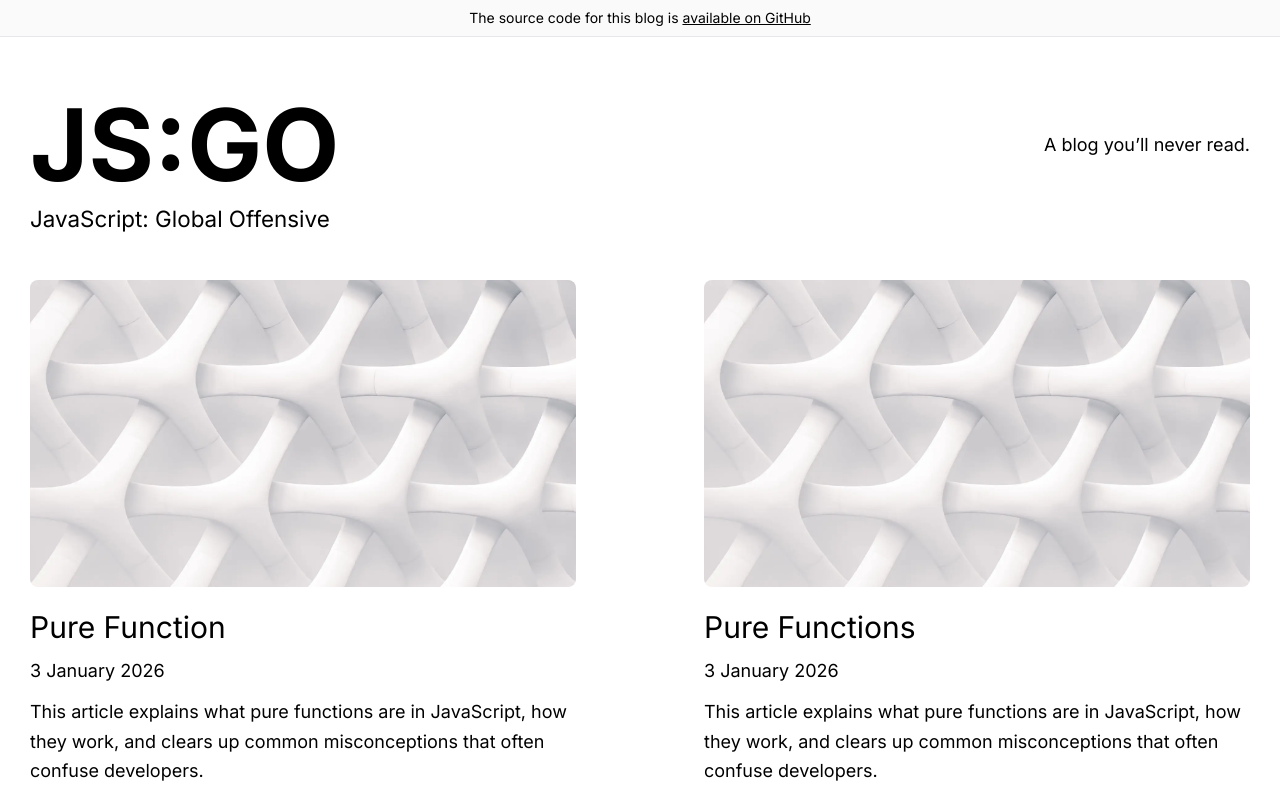
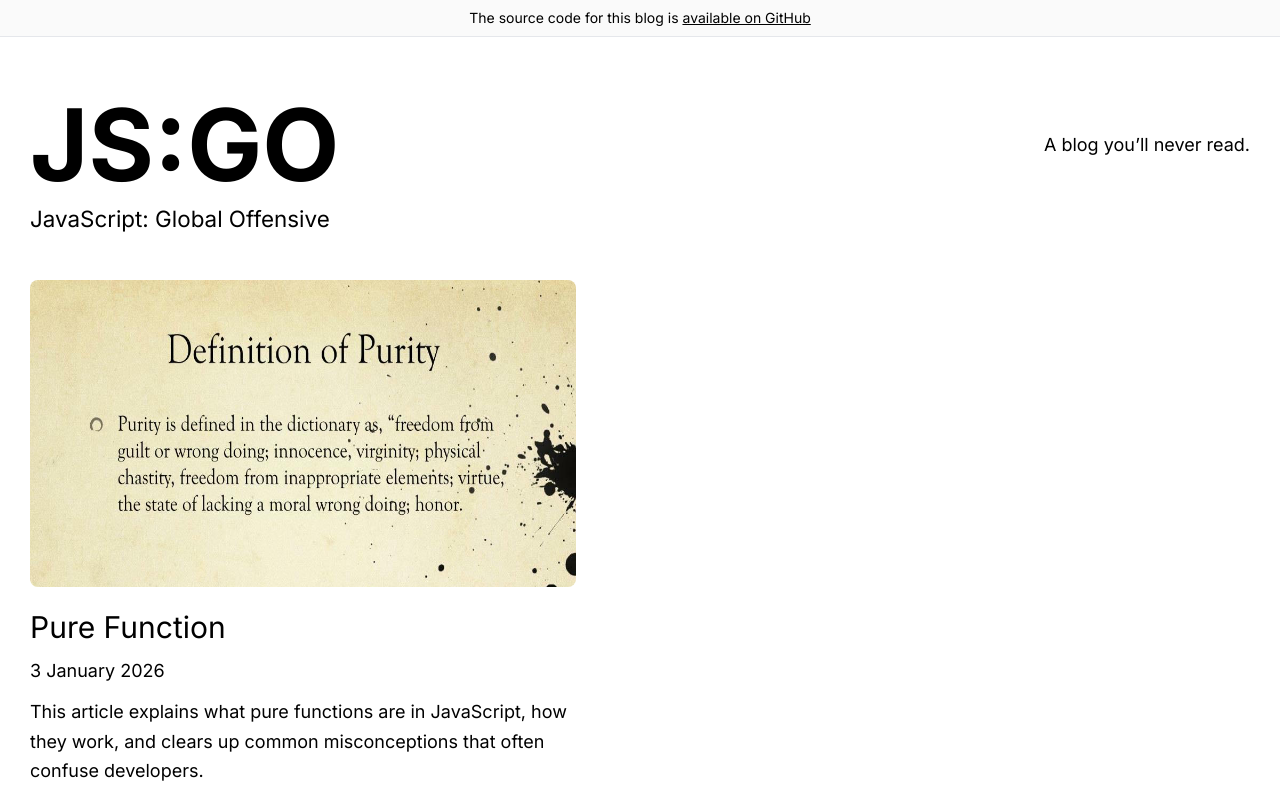
Before and after one commit to ChepteaCatalin/jsgo-blog, a Next.js app: page / in a window 1280 px wide. Shown: the top 800 px of the page. Built offline with nearby package versions, Linux system fonts and the light colour scheme.

Commit message:
article image styling

```diff
--- a/app/posts/pure-function/page.mdx
+++ b/app/posts/pure-function/page.mdx
@@ -3,7 +3,7 @@ import PostImage from '@/components/PostImage';
 # Pure Function
 
 <PostImage
-    src="/covers/pure-function.webp"
+    src="/covers/pure-function.jpg"
     title="Pure Function" />
 
 3 January 2026
--- a/components/PostImage.module.css
+++ b/components/PostImage.module.css
@@ -2,7 +2,6 @@
     position: relative;
     width: 100%;
     aspect-ratio: 16 / 9;
-    object-fit: cover;
     overflow: hidden;
     margin-bottom: 32px;
     border-radius: 8px;
--- a/components/PostPreview.tsx
+++ b/components/PostPreview.tsx
@@ -24,7 +24,6 @@ export default function PostPreview({
             alt={`Cover Image for ${title}`}
             fill
             sizes="(max-width: 768px) 100vw, 50vw"
-            style={{ objectFit: 'cover' }}
           />
         </Link>
       </div>
--- a/data/posts-previews.ts
+++ b/data/posts-previews.ts
@@ -5,79 +5,7 @@ export const postsPreviews: PostPreview[] = [
     title: 'Pure Function',
     slug: 'pure-function',
     date: '2026-01-03',
-    coverImage: '/covers/pure-function.webp',
-    summary:
-      'This article explains what pure functions are in JavaScript, how they work, and clears up common misconceptions that often confuse developers.',
-  },
-  {
-    title: 'Pure Functions',
-    slug: 'pure-functions-1',
-    date: '2026-01-03',
-    coverImage: '/covers/pure-function.webp',
-    summary:
-      'This article explains what pure functions are in JavaScript, how they work, and clears up common misconceptions that often confuse developers.',
-  },
-  {
-    title: 'Pure Functions',
-    slug: 'pure-functions-2',
-    date: '2026-01-03',
-    coverImage: '/covers/pure-function.webp',
-    summary:
-      'This article explains what pure functions are in JavaScript, how they work, and clears up common misconceptions that often confuse developers.',
-  },
-  {
-    title: 'Pure Functions',
-    slug: 'pure-functions-3',
-    date: '2026-01-03',
-    coverImage: '/covers/pure-function.webp',
-    summary:
-      'This article explains what pure functions are in JavaScript, how they work, and clears up common misconceptions that often confuse developers.',
-  },
-  {
-    title: 'Pure Functions',
-    slug: 'pure-functions-4',
-    date: '2026-01-03',
-    coverImage: '/covers/pure-function.webp',
-    summary:
-      'This article explains what pure functions are in JavaScript, how they work, and clears up common misconceptions that often confuse developers.',
-  },
-  {
-    title: 'Pure Functions',
-    slug: 'pure-functions-5',
-    date: '2026-01-03',
-    coverImage: '/covers/pure-function.webp',
-    summary:
-      'This article explains what pure functions are in JavaScript, how they work, and clears up common misconceptions that often confuse developers.',
-  },
-  {
-    title: 'Pure Functions',
-    slug: 'pure-functions-6',
-    date: '2026-01-03',
-    coverImage: '/covers/pure-function.webp',
-    summary:
-      'This article explains what pure functions are in JavaScript, how they work, and clears up common misconceptions that often confuse developers.',
-  },
-  {
-    title: 'Pure Functions',
-    slug: 'pure-functions-7',
-    date: '2026-01-03',
-    coverImage: '/covers/pure-function.webp',
-    summary:
-      'This article explains what pure functions are in JavaScript, how they work, and clears up common misconceptions that often confuse developers.',
-  },
-  {
-    title: 'Pure Functions',
-    slug: 'pure-functions-8',
-    date: '2026-01-03',
-    coverImage: '/covers/pure-function.webp',
-    summary:
-      'This article explains what pure functions are in JavaScript, how they work, and clears up common misconceptions that often confuse developers.',
-  },
-  {
-    title: 'Pure Functions',
-    slug: 'pure-functions-9',
-    date: '2026-01-03',
-    coverImage: '/covers/pure-function.webp',
+    coverImage: '/covers/pure-function.jpg',
     summary:
       'This article explains what pure functions are in JavaScript, how they work, and clears up common misconceptions that often confuse developers.',
   },
```
Also changed, not shown: public/covers/generic.webp (renamed from public/covers/pure-function.webp), public/covers/pure-function.jpg (added).
